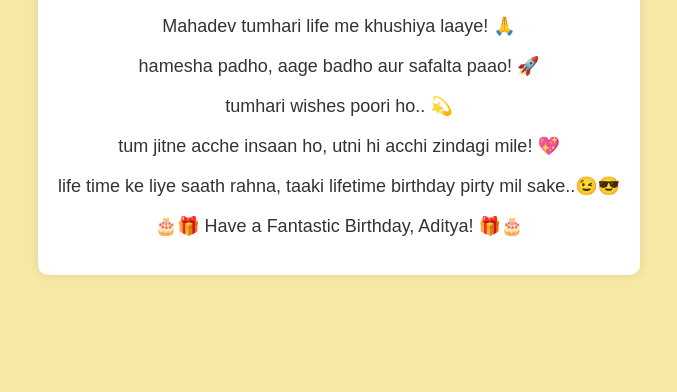
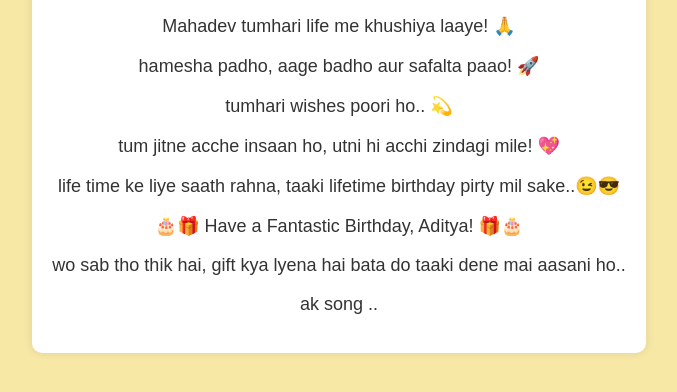
Before and after one commit to TriveniNishad/Aditya-s-birthday, a plain HTML site: page index.html in a window 1280 px wide. Shown: the part 184-576 px from the top of the page, without its empty margins (301-978 px from the left). Drawn offline with Linux system fonts and the light colour scheme.

Commit message:
Update index.html

```diff
--- a/index.html
+++ b/index.html
@@ -37,6 +37,9 @@
         <p>tum jitne acche insaan ho, utni hi acchi zindagi mile! 💖</p>
         <p> life time ke liye saath rahna, taaki lifetime birthday pirty mil sake..😉😎</p>
         <p>🎂🎁 Have a Fantastic Birthday, Aditya! 🎁🎂</p>
+        <p>wo sab tho thik hai, gift kya lyena hai bata do taaki dene mai aasani ho..</p>
+        <p>ak song ..
+        </p>
     </div>
 </body>
 </html>
```
